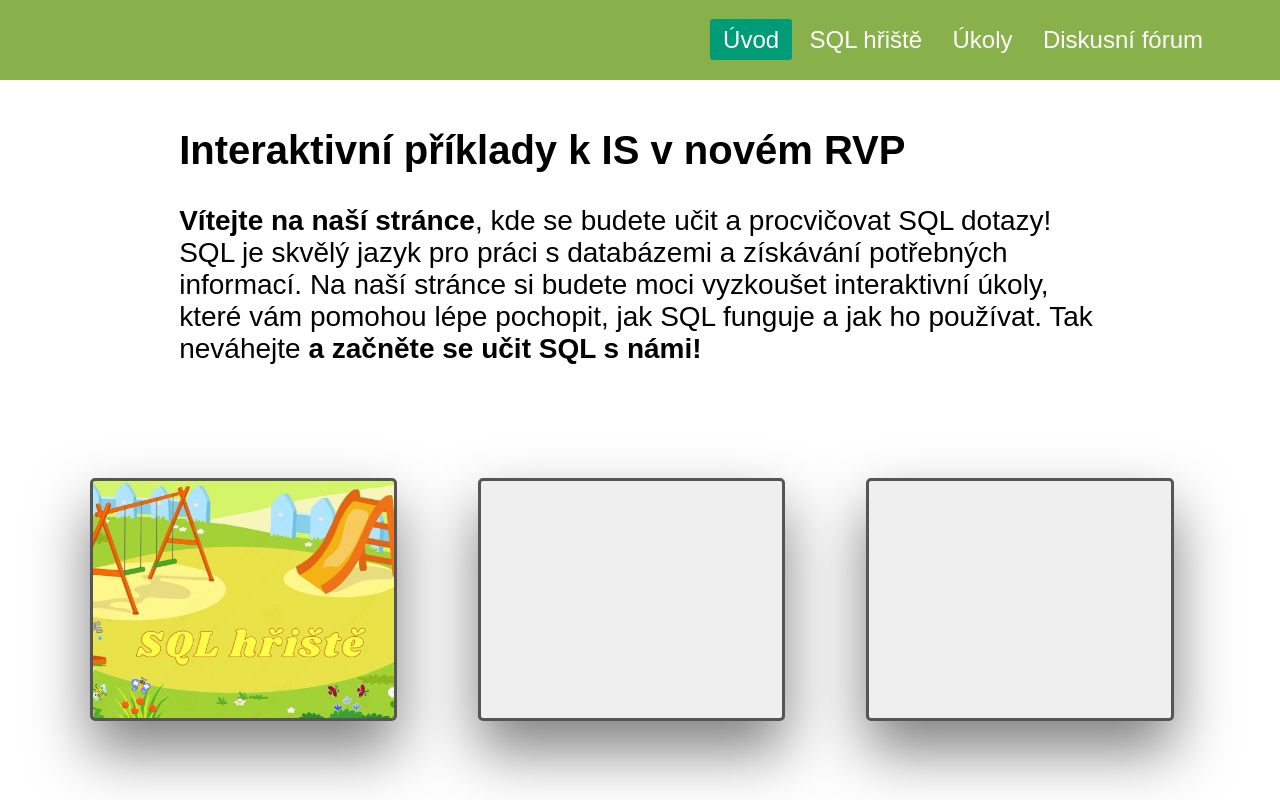
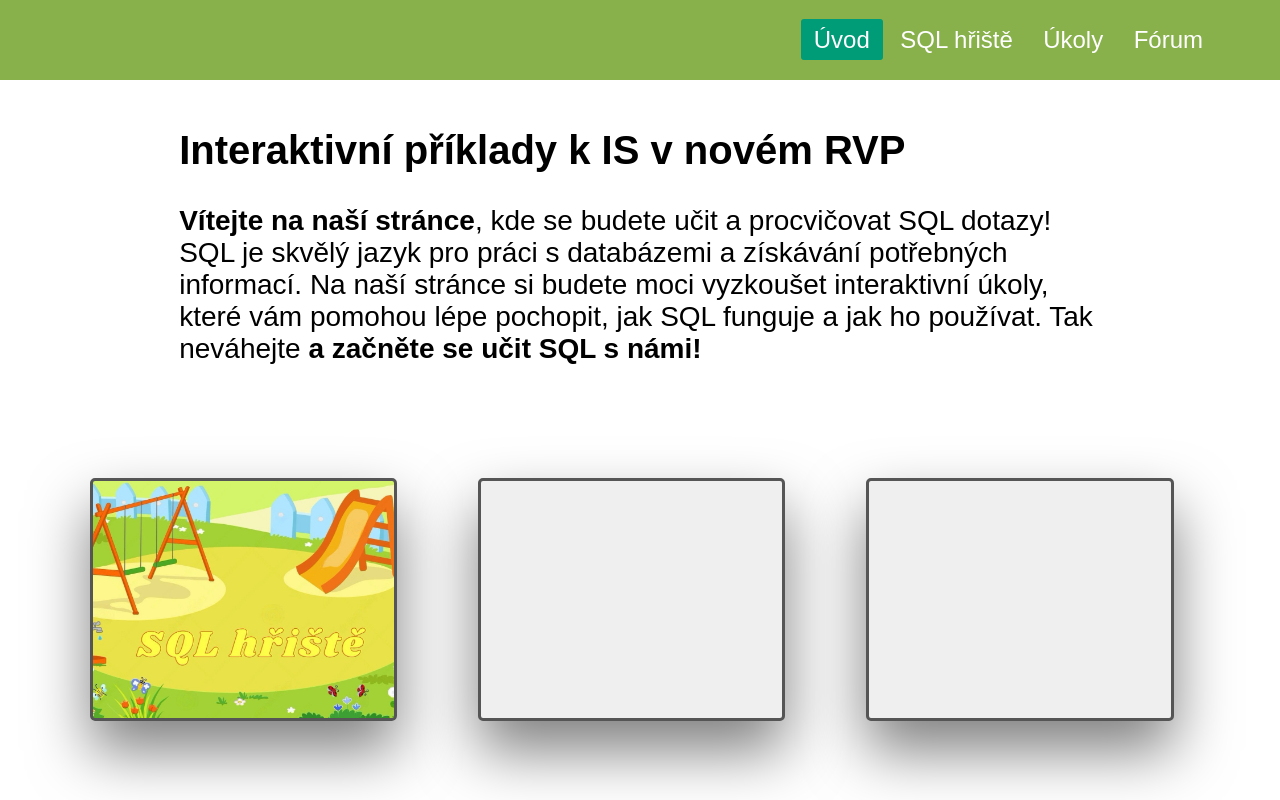
Before and after one commit to sabinasagova/sabinasagova.github.io, a plain HTML site: page index.html in a window 1280 px wide. Drawn offline with Linux system fonts and the light colour scheme.

Commit message:
Update index.html

```diff
--- a/index.html
+++ b/index.html
@@ -14,7 +14,7 @@
             <li><a class="active" href="index.html" target="_self">Úvod</a></li>
             <li><a class="inactive" href="sqlhriste.html" target="_self">SQL hřiště</a></li>
             <li><a class="inactive" href="ukoly.html" target="_self">Úkoly</a></li>
-            <li><a class="inactive" href="diskusniforum.html" target="_self">Diskusní fórum</a></li>
+            <li><a class="inactive" href="diskusniforum.html" target="_self">Fórum</a></li>
         </ul>
         </nav>
         <section>
```
